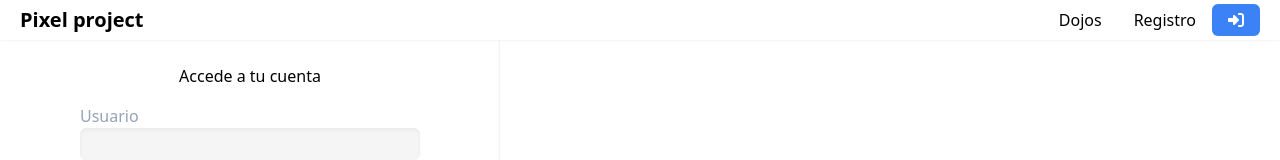
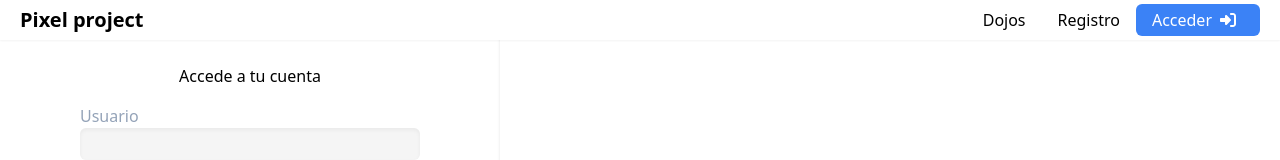
Before and after one commit to AdrianY1997/pixel-fighters, a Next.js app: page /registro in a window 1280 px wide. Shown: the top 160 px of the page. Built offline with nearby package versions, Linux system fonts and the light colour scheme; no server answers.

Commit message:
update: Change button Acceder component navbarLink

```diff
--- a/src/components/navbarLinks.jsx
+++ b/src/components/navbarLinks.jsx
@@ -81,9 +81,10 @@ export default function NavbarLinks() {
           </Link>
           <Link
             href="/ingreso"
-            className="cursor-pointer bg-blue-500 text-white px-4 py-1 rounded-md"
+            className="cursor-pointer bg-blue-500 text-white px-4 py-1 rounded-md flex flex-row items-center"
           >
-            <FontAwesomeIcon icon={faRightToBracket} />
+            <p>Acceder</p>
+            <FontAwesomeIcon icon={faRightToBracket} className="px-2" />
           </Link>
         </>
       )}
```
